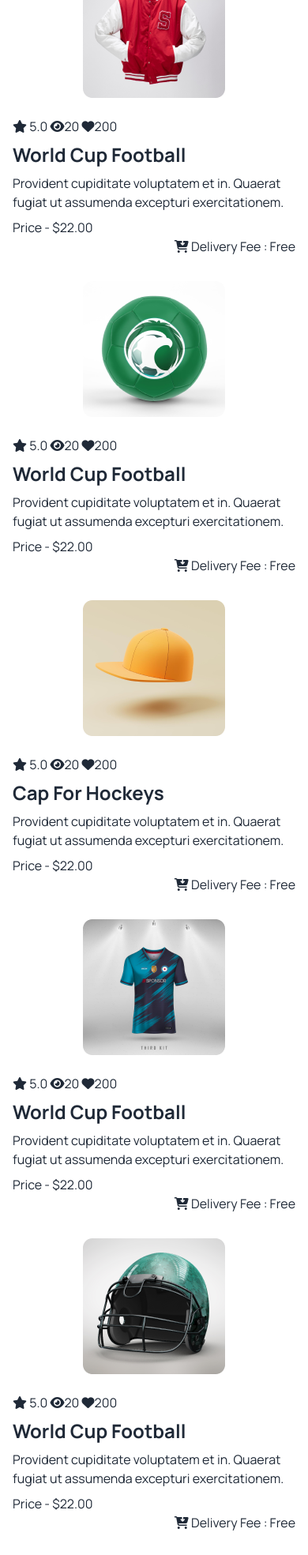
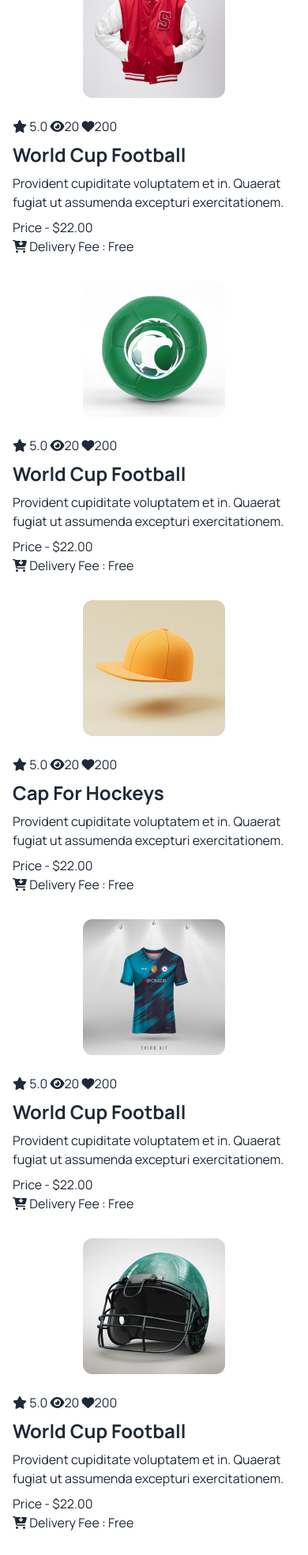
Before and after one commit to Rabeya10/Hockay-website-with-daisy, a plain HTML site: page index.html in a window 390 px wide. Shown: the part 1979-3948 px from the top of the page at 79% size. Drawn offline with nearby package versions, Linux system fonts and the light colour scheme.

Commit message:
cartsection done with resposive

```diff
--- a/index.html
+++ b/index.html
@@ -214,7 +214,7 @@ class="grid grid-cols-1 lg:grid-cols-4 text-center justify-center gap-4 mb-9">
         <h1 class="text-2xl font-bold">World Cup Football</h1>
         <p class="py-2">Provident cupiditate voluptatem et in. Quaerat fugiat ut assumenda excepturi exercitationem.</p>
        <p class="">Price - $22.00</p>
-        <p class="text-right"><i class="fa-solid fa-cart-arrow-down"></i> Delivery Fee : Free</p>
+        <p class="lg:text-right"><i class="fa-solid fa-cart-arrow-down"></i> Delivery Fee : Free</p>
       </div>
     </div>
   </div>
@@ -228,7 +228,7 @@ class="grid grid-cols-1 lg:grid-cols-4 text-center justify-center gap-4 mb-9">
         <h1 class="text-2xl font-bold">World Cup Football</h1>
         <p class="py-2">Provident cupiditate voluptatem et in. Quaerat fugiat ut assumenda excepturi exercitationem.</p>
        <p class="">Price - $22.00</p>
-        <p class="text-right"><i class="fa-solid fa-cart-arrow-down"></i> Delivery Fee : Free</p>
+        <p class="lg:text-right"><i class="fa-solid fa-cart-arrow-down"></i> Delivery Fee : Free</p>
       </div>
     </div>
   </div>
@@ -242,7 +242,7 @@ class="grid grid-cols-1 lg:grid-cols-4 text-center justify-center gap-4 mb-9">
         <h1 class="text-2xl font-bold">Cap For Hockeys</h1>
         <p class="py-2">Provident cupiditate voluptatem et in. Quaerat fugiat ut assumenda excepturi exercitationem.</p>
        <p class="">Price - $22.00</p>
-        <p class="text-right"><i class="fa-solid fa-cart-arrow-down"></i> Delivery Fee : Free</p>
+        <p class="lg:text-right"><i class="fa-solid fa-cart-arrow-down"></i> Delivery Fee : Free</p>
       </div>
     </div>
   </div>
@@ -256,7 +256,7 @@ class="grid grid-cols-1 lg:grid-cols-4 text-center justify-center gap-4 mb-9">
         <h1 class="text-2xl font-bold">World Cup Football</h1>
         <p class="py-2">Provident cupiditate voluptatem et in. Quaerat fugiat ut assumenda excepturi exercitationem.</p>
        <p class="">Price - $22.00</p>
-        <p class="text-right"><i class="fa-solid fa-cart-arrow-down"></i> Delivery Fee : Free</p>
+        <p class="lg:text-right"><i class="fa-solid fa-cart-arrow-down"></i> Delivery Fee : Free</p>
       </div>
     </div>
   </div>
@@ -270,7 +270,7 @@ class="grid grid-cols-1 lg:grid-cols-4 text-center justify-center gap-4 mb-9">
         <h1 class="text-2xl font-bold">World Cup Football</h1>
         <p class="py-2">Provident cupiditate voluptatem et in. Quaerat fugiat ut assumenda excepturi exercitationem.</p>
        <p class="">Price - $22.00</p>
-        <p class="text-right"><i class="fa-solid fa-cart-arrow-down"></i> Delivery Fee : Free</p>
+        <p class="lg:text-right"><i class="fa-solid fa-cart-arrow-down"></i> Delivery Fee : Free</p>
       </div>
     </div>
   </div>
@@ -284,7 +284,7 @@ class="grid grid-cols-1 lg:grid-cols-4 text-center justify-center gap-4 mb-9">
         <h1 class="text-2xl font-bold">World Cup Football</h1>
         <p class="py-2">Provident cupiditate voluptatem et in. Quaerat fugiat ut assumenda excepturi exercitationem.</p>
        <p class="">Price - $22.00</p>
-        <p class="text-right"><i class="fa-solid fa-cart-arrow-down"></i> Delivery Fee : Free</p>
+        <p class="lg:text-right"><i class="fa-solid fa-cart-arrow-down"></i> Delivery Fee : Free</p>
       </div>
     </div>
   </div>
```
